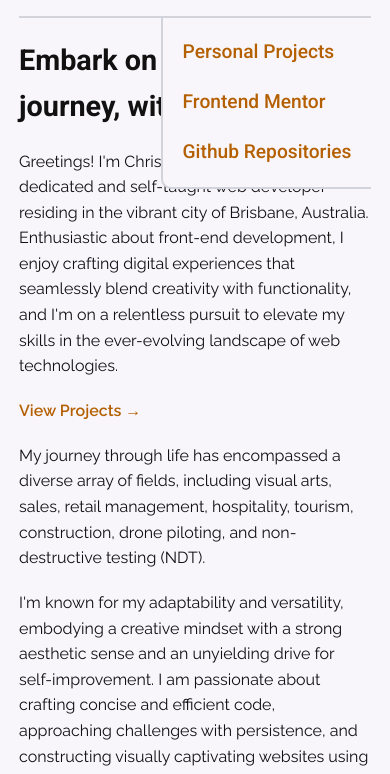
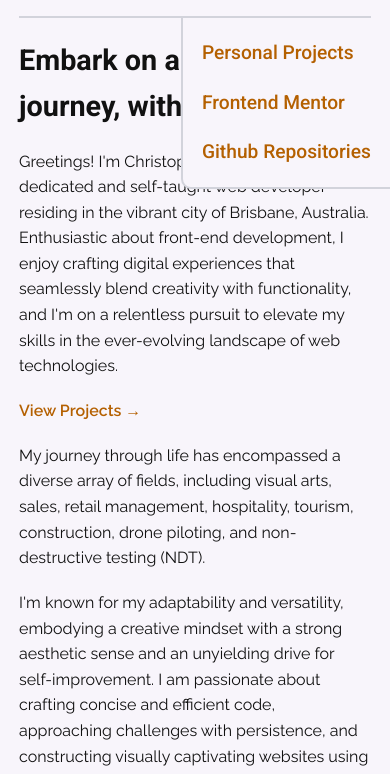
Before and after one commit to xAnDrOm3dAx/portfolio-website-v2, a plain HTML site: page index.html in a window 390 px wide. Both pictures are taken after a click on the element 306 px from the left and 42 px from the top of the page. Shown: the part 68-842 px from the top of the page. Drawn offline with Linux system fonts and the light colour scheme.

Commit message:
fix positioning and logic for hamburger menu

```diff
--- a/index.html
+++ b/index.html
@@ -62,7 +62,6 @@
     </header>
 
     <main>
-      <section class="hero-container hide">
       <div class="hamburger-menu-active">
         <ul>
           <li><a href="html/projects.html">Personal Projects</a></li>
@@ -71,6 +70,7 @@
         </ul>
       </div>
 
+      <section class="hero-container hide">
         <h1>Embark on a digital journey, with me!</h1>
 
         <p>
--- a/main.css
+++ b/main.css
@@ -4,6 +4,7 @@ body {
   font-family: var(--primary-font-family);
   background-color: var(--background-color);
   color: var(--text-color);
+  transition: 150ms ease-in-out;
 }
 
 html {
@@ -148,10 +149,6 @@ main {
   }
 }
 
-.hide-toggle {
-  right: 0px !important;
-}
-
 .profile-photo {
   width: 100%;
   border-radius: 34px;
@@ -248,20 +245,17 @@ footer {
 /* Animations */
 
 .hamburger-menu-active {
-  position: fixed;
-  top: 0;
-  right: -350px;
+  position: absolute;
+  right: 0;
+  opacity: 0;
   width: max-content;
   padding: var(--gutter-small);
   border-left: 2px solid var(--project-card-color);
   border-bottom: 2px solid var(--project-card-color);
   border-radius: 0 0 0 10px;
   background-color: var(--background-color);
-  transition: 500ms ease;
-
-  /* & li {
-    text-decoration: underline;
-  } */
+  transition: 150ms ease-in-out;
+  z-index: 1;
 
   & li:nth-child(1) {
     margin-bottom: var(--gutter-small);
@@ -281,6 +275,10 @@ footer {
       color: var(--span-color-hover);
     }
   }
+}
+
+.toggle-hamburger {
+  opacity: 1;
 }
 
 .hide {
--- a/main.js
+++ b/main.js
@@ -6,6 +6,10 @@ let darkMode = localStorage.getItem("darkMode");
 
 themeSwitcher.style.visibility = "visible";
 
+//
+//
+//
+//
 // Check if dark mode is not explicitly set in local storage
 if (darkMode === null) {
   // Check for the user's system color scheme
@@ -15,6 +19,10 @@ if (darkMode === null) {
   localStorage.setItem("darkMode", darkMode);
 }
 
+//
+//
+//
+//
 // Apply the theme based on the darkMode setting
 if (darkMode === "enabled") {
   enableDarkMode();
@@ -78,9 +86,14 @@ tags.forEach((tag) => {
   observer.observe(tag);
 });
 
+//
+//
+//
+//
+// Toggle hamburger menu
 const hamburgerMenu = document.querySelector(".hamburger-menu");
 const hamburgerMenuActive = document.querySelector(".hamburger-menu-active");
 
 hamburgerMenu.addEventListener("click", () => {
-  hamburgerMenuActive.classList.toggle("hide-toggle");
+  hamburgerMenuActive.classList.toggle("toggle-hamburger");
 });
```
Lines whose indentation alone changed are shown as unchanged.
